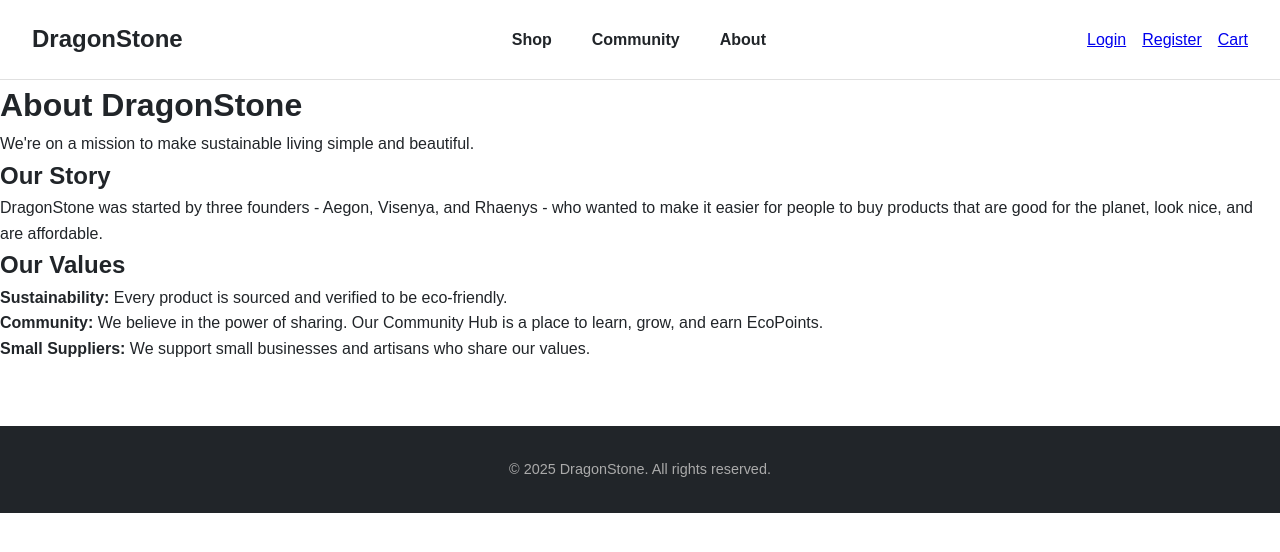
After one commit to Lwazi-M/dragonstone, a PHP site: page /about.php in a window 1280 px wide. The commit adds this page. Shown: the top 552 px of the page. Run offline with PHP 8.4, Linux system fonts and the light colour scheme.

Commit message:
Refactor customer code with reusable header/footer

```diff
--- /dev/null
+++ b/about.php
@@ -0,0 +1,31 @@
+<?php
+// Set the page title *before* including the header
+$pageTitle = "About Us - DragonStone";
+
+// 1. Include the reusable header
+include 'header.php';
+?>
+
+<main class="page-container">
+    <div class="about-hero">
+        <h1>About DragonStone</h1>
+        <p>We're on a mission to make sustainable living simple and beautiful.</p>
+    </div>
+
+    <div class="about-content">
+        <h2>Our Story</h2>
+        <p>DragonStone was started by three founders - Aegon, Visenya, and Rhaenys - who wanted to make it easier for people to buy products that are good for the planet, look nice, and are affordable.</p>
+
+        <h2>Our Values</h2>
+        <ul>
+            <li><strong>Sustainability:</strong> Every product is sourced and verified to be eco-friendly.</li>
+            <li><strong>Community:</strong> We believe in the power of sharing. Our Community Hub is a place to learn, grow, and earn EcoPoints.</li>
+            <li><strong>Small Suppliers:</strong> We support small businesses and artisans who share our values.</li>
+        </ul>
+    </div>
+</main>
+
+<?php
+// 2. Include the reusable footer
+include 'footer.php';
+?>
--- /dev/null
+++ b/footer.php
@@ -0,0 +1,15 @@
+<?php
+/*
+This is footer.php
+It will be INCLUDED at the bottom of every customer page.
+Its job is to:
+1. Show the footer.
+2. Close the <body> and <html> tags.
+*/
+?>
+    <footer>
+        <p>&copy; 2025 DragonStone. All rights reserved.</p>
+    </footer>
+
+</body>
+</html>
--- /dev/null
+++ b/header.php
@@ -0,0 +1,62 @@
+<?php
+/*
+This is header.php
+It will be INCLUDED at the top of every customer page.
+Its jobs are:
+1. Start the session (to remember the customer's login).
+2. Set a default page title.
+3. Show the HTML head section.
+4. Show the navigation bar.
+5. "Smartly" change the nav links based on login status.
+*/
+
+// 1. Start the session on every page
+session_start();
+
+// 2. Set a default title.
+// Other pages can "override" this by setting a $pageTitle variable
+// *before* they include this file.
+if (!isset($pageTitle)) {
+    $pageTitle = "DragonStone - Sustainable Living";
+}
+?>
+<!DOCTYPE html>
+<html lang="en">
+<head>
+    <meta charset="UTF-8">
+    <meta name="viewport" content="width=device-width, initial-scale=1.0">
+    <title><?php echo $pageTitle; ?></title>
+
+    <link rel="stylesheet" href="style.css">
+    <link rel="stylesheet" href="product.css"> </head>
+<body>
+
+    <header>
+        <nav class="navbar">
+            <a href="index.php" class="nav-logo">DragonStone</a>
+            <ul class="nav-menu">
+                <li class="nav-item"><a href="index.php" class="nav-link">Shop</a></li>
+                <li class="nav-item"><a href="community.php" class="nav-link">Community</a></li>
+                <li class="nav-item"><a href="about.php" class="nav-link">About</a></li>
+            </ul>
+            <div class="nav-icons">
+                <?php
+                // 5. This is the "smart" part.
+                // Check if the user is logged in (if the session variable exists)
+                if (isset($_SESSION['user_logged_in']) && $_SESSION['user_logged_in'] === true) {
+                    // --- USER IS LOGGED IN ---
+                    // Show links to their profile and to logout
+                    echo '<a href="profile.php" class="icon-link">Profile</a>'; // We'll make profile.php later
+                    echo '<a href="cart.php" class="icon-link">Cart</a>';
+                    echo '<a href="logout_customer.php" class="icon-link">Logout</a>';
+                } else {
+                    // --- USER IS A GUEST ---
+                    // Show links to login and register
+                    echo '<a href="login.php" class="icon-link">Login</a>';
+                    echo '<a href="register.php" class="icon-link">Register</a>';
+                    echo '<a href="cart.php" class="icon-link">Cart</a>';
+                }
+                ?>
+            </div>
+        </nav>
+    </header>
```
Also changed, not shown: index.php (+24 -64 lines), product.php (+20 -59 lines).
